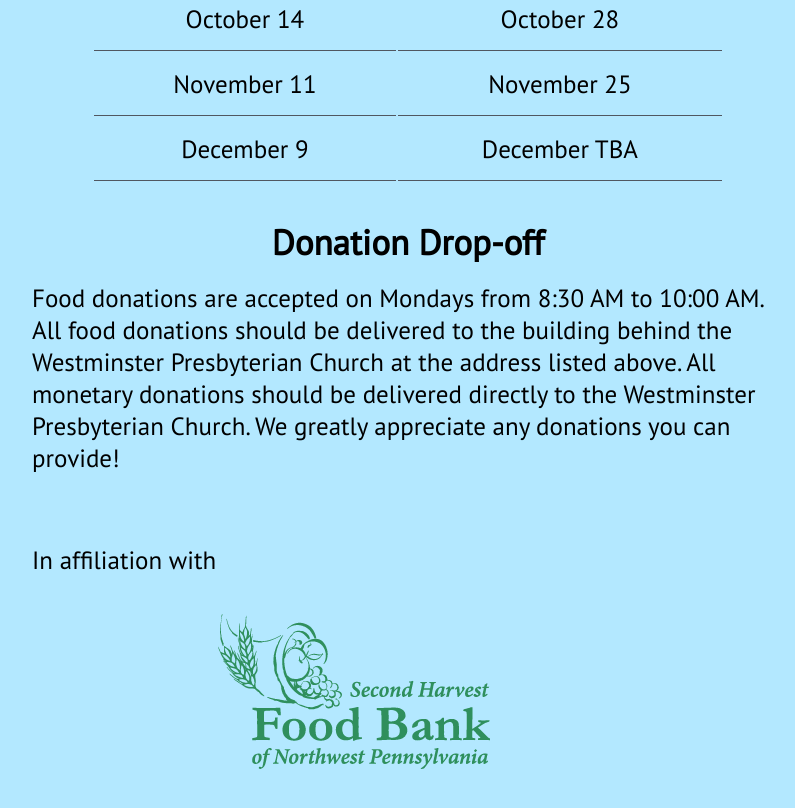
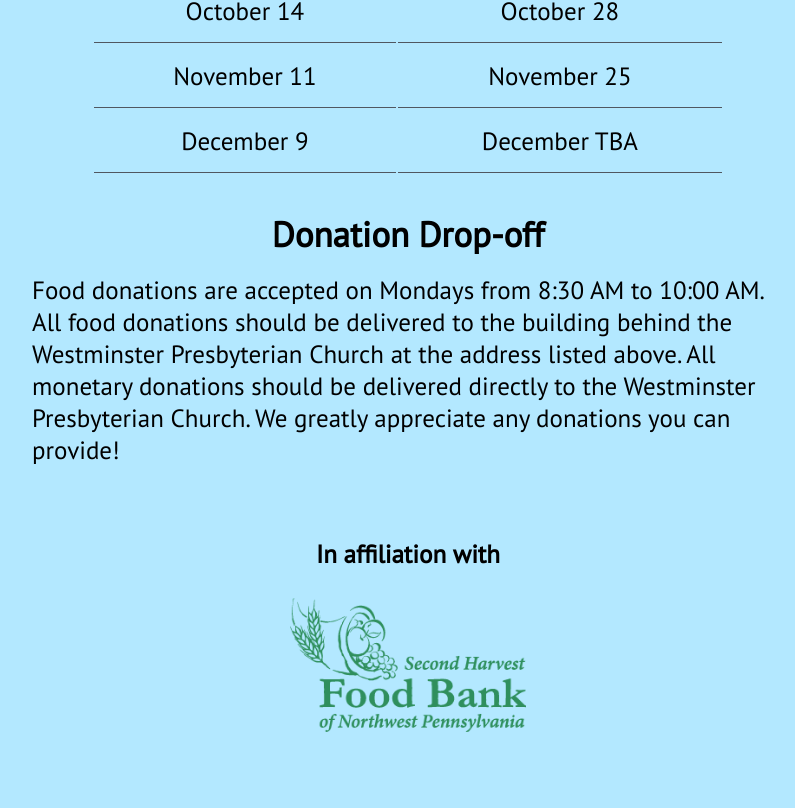
Before and after one commit to gak5275/WMfoodpantry, a plain HTML site: page docs/index.html in a window 1280 px wide. Shown: the part 1562-2370 px from the top of the page, without its empty margins (232-1027 px from the left). Drawn offline with Linux system fonts and the light colour scheme.

Commit message:
added metadata

```diff
--- a/docs/css_code.css
+++ b/docs/css_code.css
@@ -75,16 +75,21 @@ ul {
     margin-right: var(--text-margin);
     margin-left: var(--text-margin);
     }
-img {
-    /*border: 10px solid green;*/
-    }
+
 figcaption {
     text-align: center;
 }
-figure {width: 30%; margin: auto; padding-top: 1vw; padding-bottom: 1vw;}
+/*figure {width: 30%; margin: auto; padding-top: 1vw; padding-bottom: 1vw;}*/
 /*figcaption {font-style: italic; font-size: smaller;}*/
-img.photo {max-width:1000px; width:100%}
+img.photo {display: block;
+    margin-left: auto;
+    margin-right: auto;
+    width: 35%;}
 /*iframe {frameborder: 0; style: border: none; width: 100%; height: 780px;}*/
+img.logo {display: block;
+    margin-left: auto;
+    margin-right: auto;
+    width: 20%;}
 
 @font-face {
     font-family: PTSans;
--- a/docs/index.html
+++ b/docs/index.html
@@ -4,7 +4,12 @@
     <title>The West Millcreek Food Pantry</title>
     <meta charset="UTF-8"/>
     <meta name="viewport" content="width=device-width, initial-scale=1.0"/>
+    <meta name="description" content="The West Millcreek Food Pantry gives out food and care products to those in the Erie, Pennsylvania area.">
+    <meta name=”geo.region” content=”US-PA” />
+    <meta name=”geo.placename” content=”Erie” />
+    <meta name="og:title" property="og:title" content="The West Millcreek Food Pantry">
     <link rel="stylesheet" type="text/css" href="css_code.css" />
+    <link rel="canonical" href="https://gak5275.github.io/WMfoodpantry/">
   </head>
   <body>
     <h1><strong>The West Millcreek Food Pantry</strong></h1>
@@ -76,9 +81,9 @@
     <h2>Donation Drop-off</h2>
     <p>Food donations are accepted on Mondays from 8:30 AM to 10:00 AM. All food donations should be delivered to the building behind the Westminster Presbyterian Church at the address listed above. All monetary donations should be delivered directly to the Westminster Presbyterian Church. We greatly appreciate any donations you can provide!</p>
     <br/>
-    <p>In affiliation with</p>
+    <h4>In affiliation with</h4>
     <figure>
-        <a href="https://nwpafoodbank.org/" ><img src="footer-logo.png" alt="Second Harvest Food Bank of Northwest Pennsylvania"></img></a>
+        <a href="https://nwpafoodbank.org/" ><img src="footer-logo.png" alt="Second Harvest Food Bank of Northwest Pennsylvania" class="logo"></img></a>
     </figure>
 
     <br/>
```
